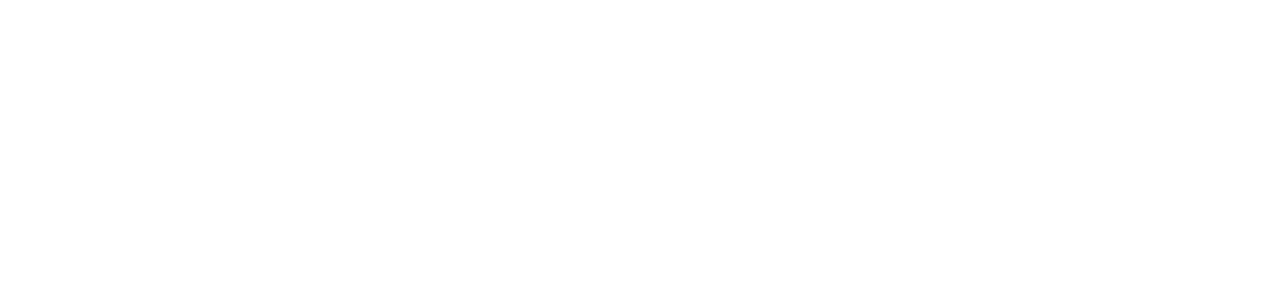
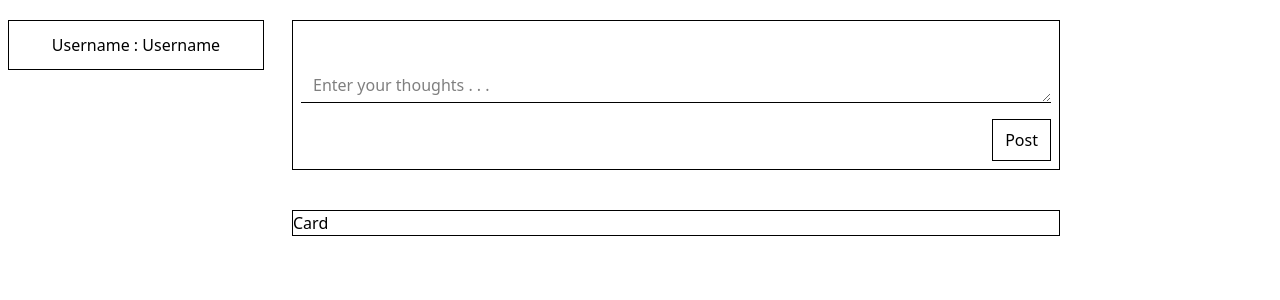
Before and after one commit to yashsh13/FreeSpeech, a React (Vite) app in the folder Frontend/: page /feed in a window 1280 px wide. Before the commit this address had no page. Shown: the top 300 px of the page. Built offline with nearby package versions, Linux system fonts and the light colour scheme.

Commit message:
set up the basic frontend template for the main feed

```diff
--- a/Frontend/src/App.jsx
+++ b/Frontend/src/App.jsx
@@ -3,6 +3,7 @@
 import LandingPage from './pages/LandingPage'
 import LoginPage from './pages/LoginPage'
 import SigninPage from './pages/SigninPage'
+import MainFeedPage from './pages/MainFeedPage'
 
 function App() {
 
@@ -12,6 +13,7 @@
         <Route path='/' element={<LandingPage />} />
         <Route path='/login' element={<LoginPage />} />
         <Route path='/signin' element={<SigninPage />} />
+        <Route path='/feed' element={<MainFeedPage />} />
       </Routes>
     </BrowserRouter>
   )
--- /dev/null
+++ b/Frontend/src/pages/MainFeedPage.jsx
@@ -0,0 +1,21 @@
+
+
+const MainFeedPage = () =>{
+
+    return(
+        <div className="flex flex-row items-start">
+            <div className="basis-1/5 border mx-2 my-5 p-3 text-center">
+                <p>Username : Username</p>
+            </div>
+            <div className="flex flex-col basis-3/5 h-150 m-5">
+                <div className="flex flex-col justify-end basis-2/8 border">
+                    <textarea className="basis-1/5 border-b m-2 px-3" placeholder="Enter your thoughts . . ."></textarea>
+                    <button className="self-end border m-2 py-2 px-3">Post</button>
+                </div>
+                <div className="border mt-10">Card</div>
+            </div>
+        </div>
+    )
+}
+
+export default MainFeedPage
```
